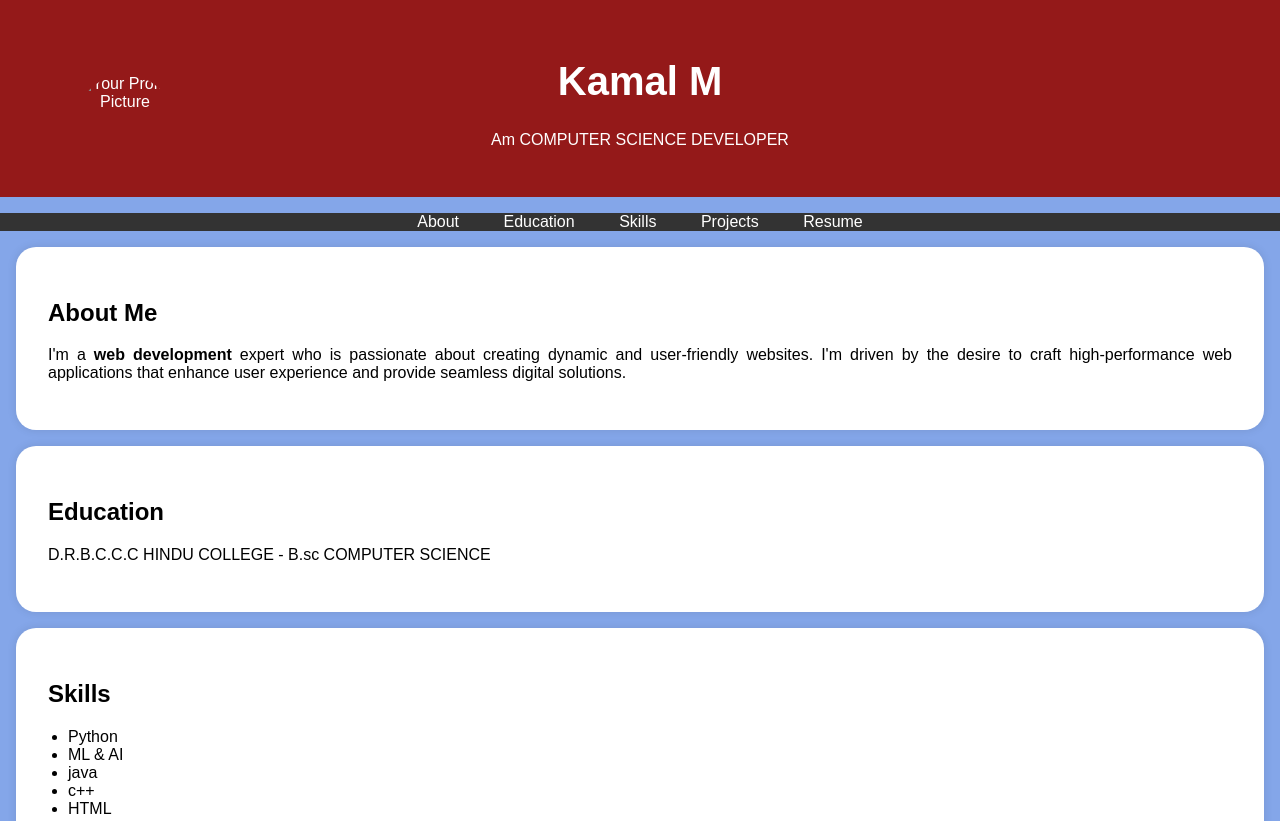
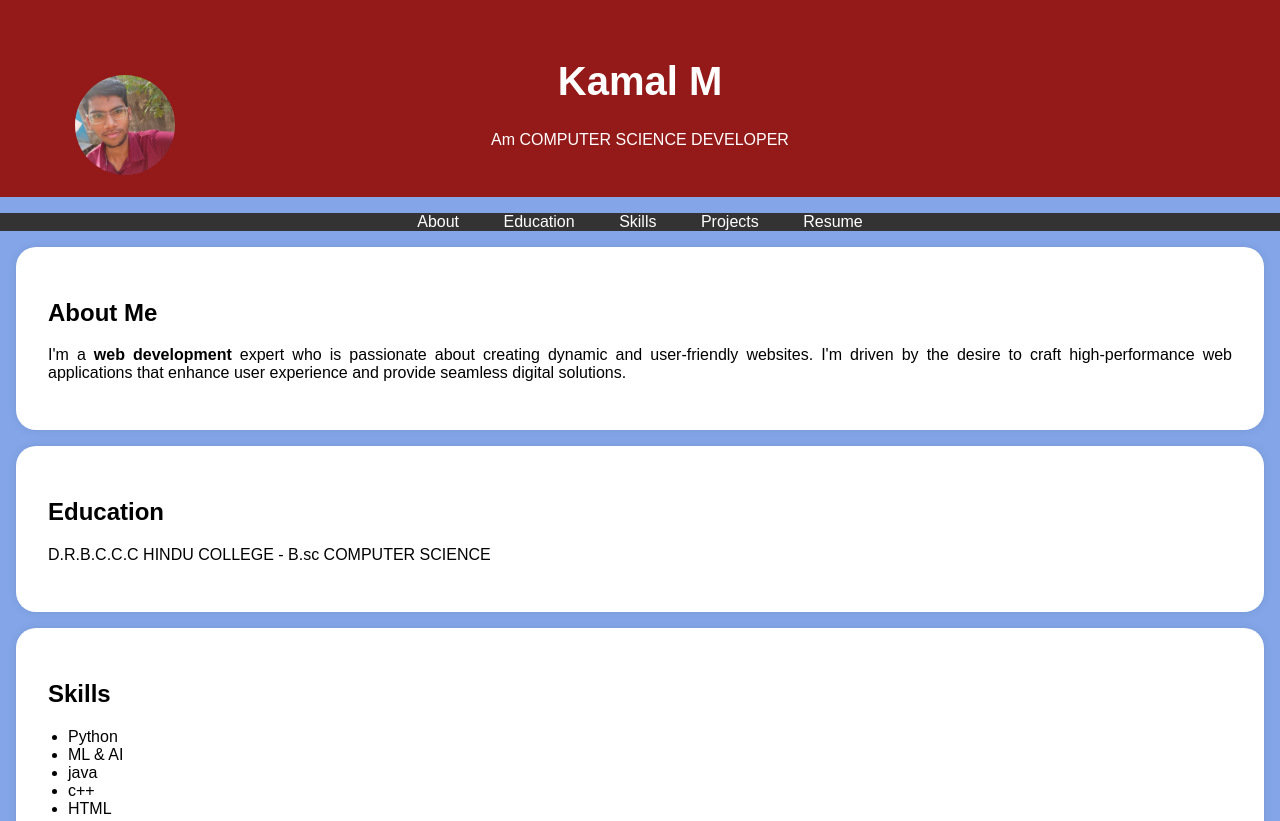
Before and after one commit to Kamal-M21/digital-portfolio, a plain HTML site: page index.html in a window 1280 px wide. Shown: the top 821 px of the page. Drawn offline with Linux system fonts and the light colour scheme.

Commit message:
Update index.html

```diff
--- a/index.html
+++ b/index.html
@@ -95,7 +95,7 @@
     <header>
         <div class="header-content">
             <!-- Add your profile picture here -->
-            <img src=".jpg" alt="Your Profile Picture" class="profile-picture">
+            <img src="IMG-20250322-WA0024.jpg" alt="Your Profile Picture" class="profile-picture">
             <h1>Kamal M</h1>
             <p>Am COMPUTER SCIENCE DEVELOPER</p>
         </div>
```
